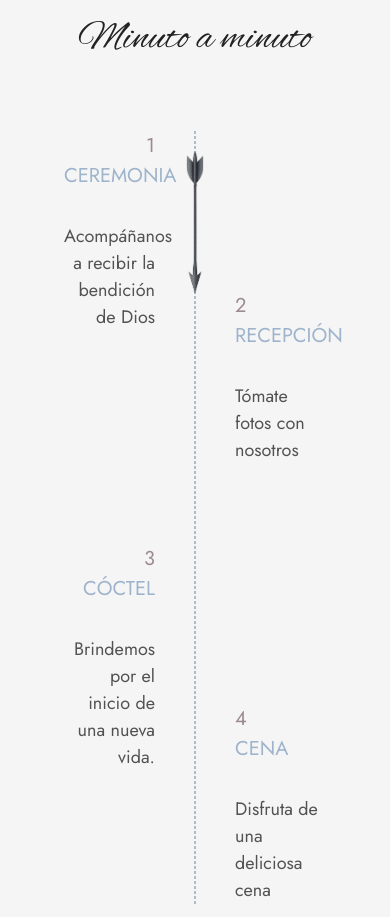
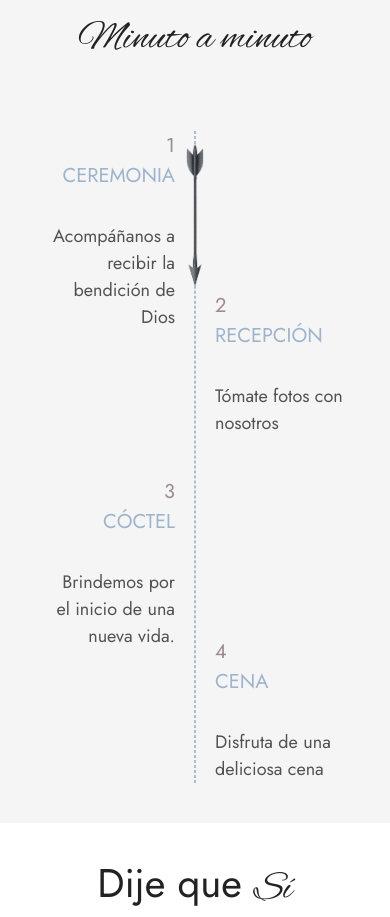
Before and after one commit to BramdonSantiago/invitation-wedding, a plain HTML site: page index.html in a window 390 px wide. Shown: the part 6660-7577 px from the top of the page. Drawn offline with nearby package versions, Linux system fonts and the light colour scheme; a web font is replaced by a local one.

Commit message:
Mobile timeline

```diff
--- a/css/styles.css
+++ b/css/styles.css
@@ -492,14 +492,18 @@ body {
         display: flex;
         justify-content: center;
         flex-wrap: wrap;
-        gap: 5rem;
+        gap: 2.5rem;
         position: relative;
         overflow: hidden;
-
+        @media(min-width: 1200px) {
+            gap: 5rem;
+        }
         .singular-item {
-            width: calc(50% - 5rem);
+            width: calc(50% - 2.5rem);
             color: #525252;
-
+            @media(min-width: 1200px) {
+                width: calc(50% - 5rem);
+            }
             &:nth-child(2n + 1) {
                 text-align: end;
             }
```
